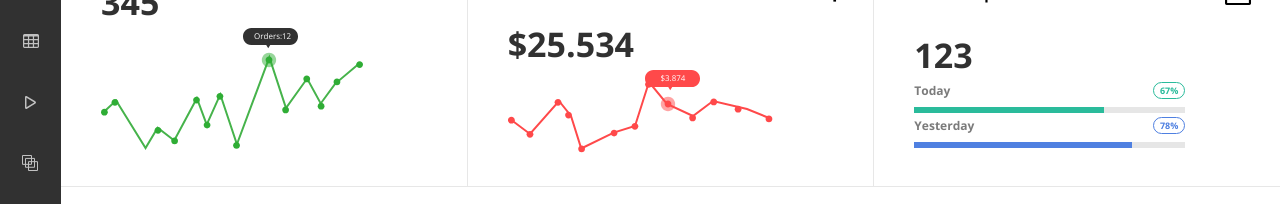
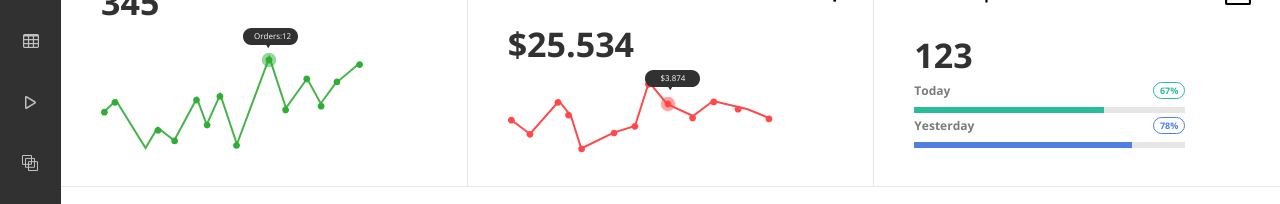
Before and after one commit to lenargum/dashboard, a Vue app: page / in a window 1280 px wide. Shown: the part 721-925 px from the top of the page. Built offline with nearby package versions, Linux system fonts and the light colour scheme.

Commit message:
hover effect over points on graphs fix

```diff
--- a/src/components/wrapper/dashboard/dashboard-content/statistics/statistics.vue
+++ b/src/components/wrapper/dashboard/dashboard-content/statistics/statistics.vue
@@ -111,7 +111,7 @@
                   d="M230.094,35.719 C231.975,35.719 233.500,37.244 233.500,39.125 C233.500,41.006 231.975,42.531 230.094,42.531 C228.213,42.531 226.688,41.006 226.688,39.125 C226.688,37.244 228.213,35.719 230.094,35.719 Z"/>
             <path class="statistics__graph2_point" fill-rule="evenodd" fill="rgb(255, 73, 74)"
                   d="M260.953,45.531 C262.826,45.531 264.344,47.049 264.344,48.922 C264.344,50.794 262.826,52.312 260.953,52.312 C259.081,52.312 257.563,50.794 257.563,48.922 C257.563,47.049 259.081,45.531 260.953,45.531 Z"/>
-            <path class="statistics__graph2_point" fill-rule="evenodd" fill="rgb(49, 49, 49)"
+            <path fill-rule="evenodd" fill="rgb(49, 49, 49)"
                   d="M183.685,17.000 L164.220,17.000 L162.221,20.287 L160.230,17.000 L145.315,17.000 C140.723,17.000 137.000,13.277 137.000,8.684 L137.000,8.315 C137.000,3.723 140.723,-0.000 145.315,-0.000 L183.685,-0.000 C188.277,-0.000 192.000,3.723 192.000,8.315 L192.000,8.684 C192.000,13.277 188.277,17.000 183.685,17.000 Z"/>
             <text kerning="auto" fill="rgb(0, 0, 0)"
                   transform="matrix( 0.75504322766571, 0, 0, 0.75594833446635,152.489798270893, 10.6299442556084)"
```
Also changed, not shown: src/assets/img/content/statistics/graphs/graph2.svg.
